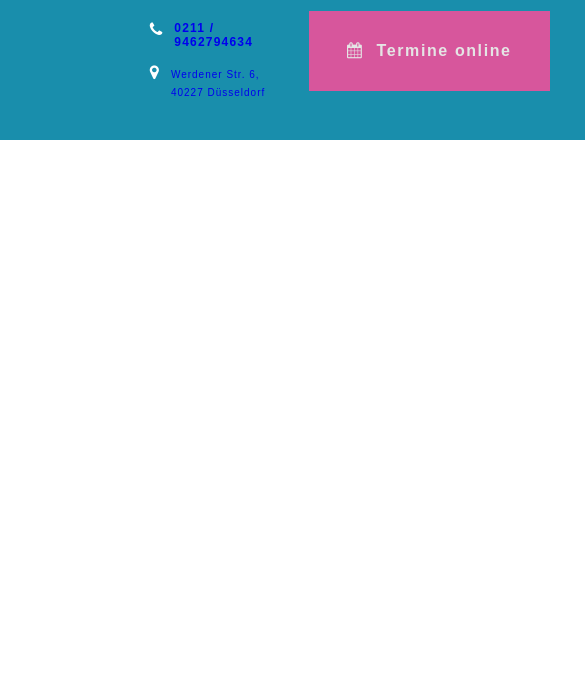
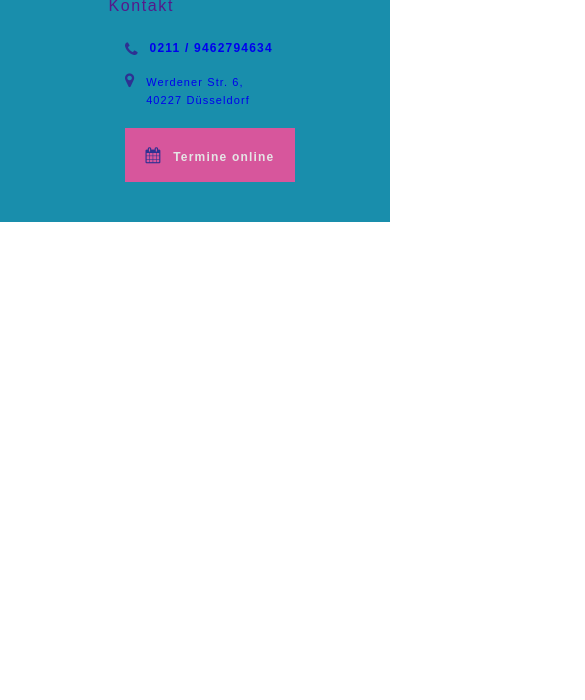
Before and after one commit to ErvinSh/site_3_portfolio, a plain HTML site: page index.html in a window 390 px wide. Shown: the part 144-844 px from the top of the page, 585 px wide, since content can reach past the window. Drawn offline with Linux system fonts and the light colour scheme.

Commit message:
second commit

```diff
--- a/CSS/main.css
+++ b/CSS/main.css
@@ -2,6 +2,7 @@
     --first-color: #2e3192;
     --second-color: #e5e5e5;
     --bg-color: #d7569c;
+    --third-color: #4591ec;
 }
 html {
     box-sizing: border-box;
@@ -25,10 +26,11 @@ a {
     text-decoration: none;
 }
 section {
-    width: 1440px;
+    width: 100vw;
 }
 .container {
-    width: 1180px;
+    max-width: 1180px;
+    width: 100%;
     margin: 0 auto;
     padding: 0 15px;
 }
@@ -60,6 +62,10 @@ section {
     font-size: 16px;
     letter-spacing: 0.1em;
 }
+.navbar ul li a:hover {
+    opacity: .8;
+    color: var(--third-color);
+}
 .navbar_right {
     display: flex;
     gap: 20px;
@@ -80,6 +86,10 @@ section {
     line-height: 133%;
     letter-spacing: 0.1em;
 }
+.navbar_right_01 span a:hover {
+    opacity: .8;
+    color: var(--third-color);
+}
 .navbar_right_01_1 {
     display: flex;
     gap: 5px;
@@ -99,6 +109,13 @@ section {
     font-size: 16px;
     letter-spacing: 0.1em;
     color: var(--second-color);
+    cursor: pointer;
+    transition: all 200ms ease;
+}
+.navbar_btn:hover {
+    opacity: .8;
+    transform: scale(1.05);
+    background-color: var(--third-color);
 }
 .navbar .fa {
     font-size: 16px;
@@ -119,6 +136,27 @@ section {
     }
     .nav {
         flex-direction: column;
-        width: 33%;
+    }
+    .fa {
+        color: var(--first-color);
+    }
+    .navbar_right_01_2 span a {
+        font-size: 11px;
     }
 }
+@media screen and (max-width:460px) {
+    .navbar_left li {
+        margin: 0 auto;
+    }
+    .navbar img {
+        margin-bottom: 20px;
+    }
+    .navbar_right {
+        flex-direction: column;
+    }
+    .navbar_btn {
+        width: 170px;
+        height: 54px;
+        font-size: 12px;
+    }
+}
```
